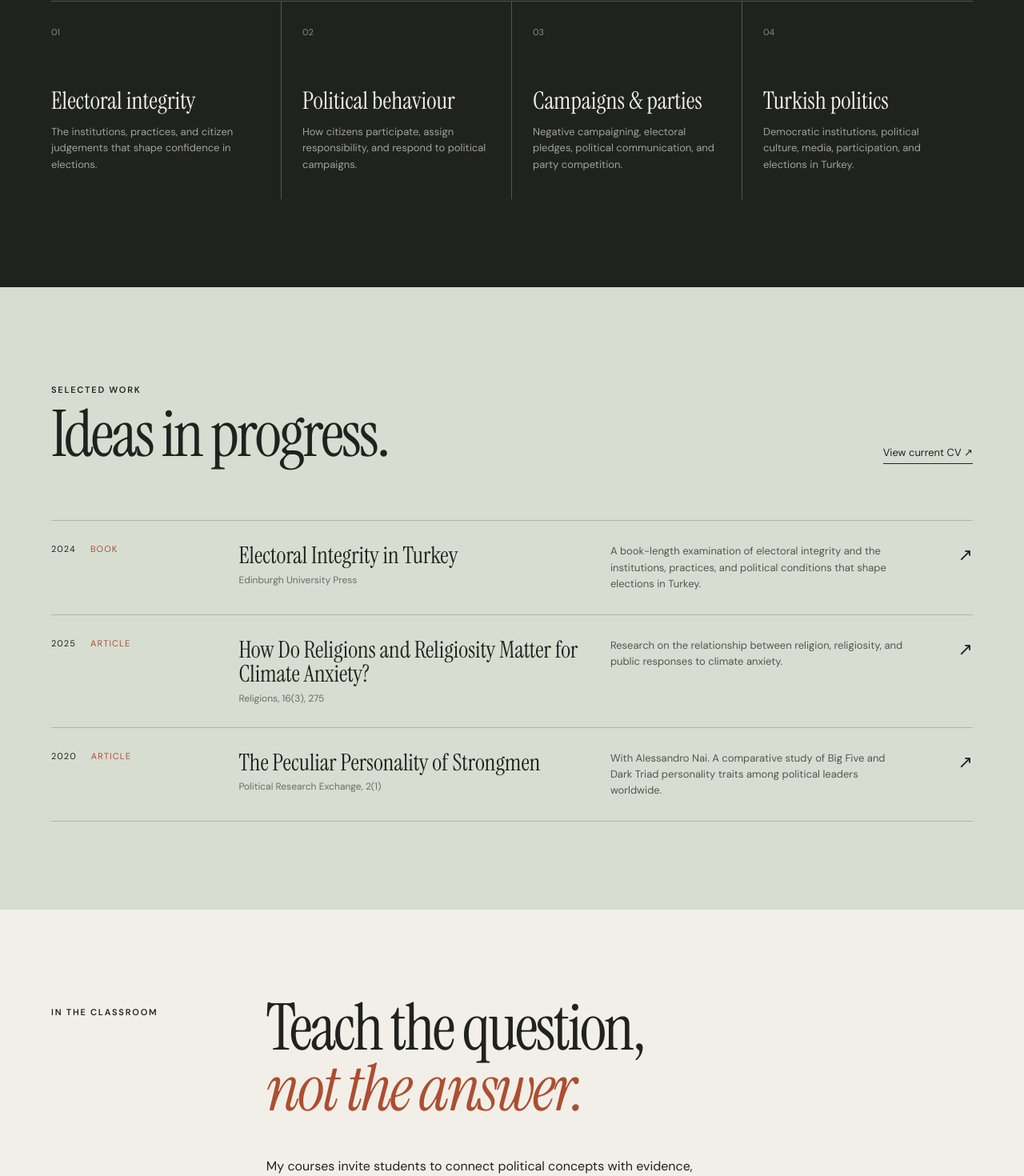
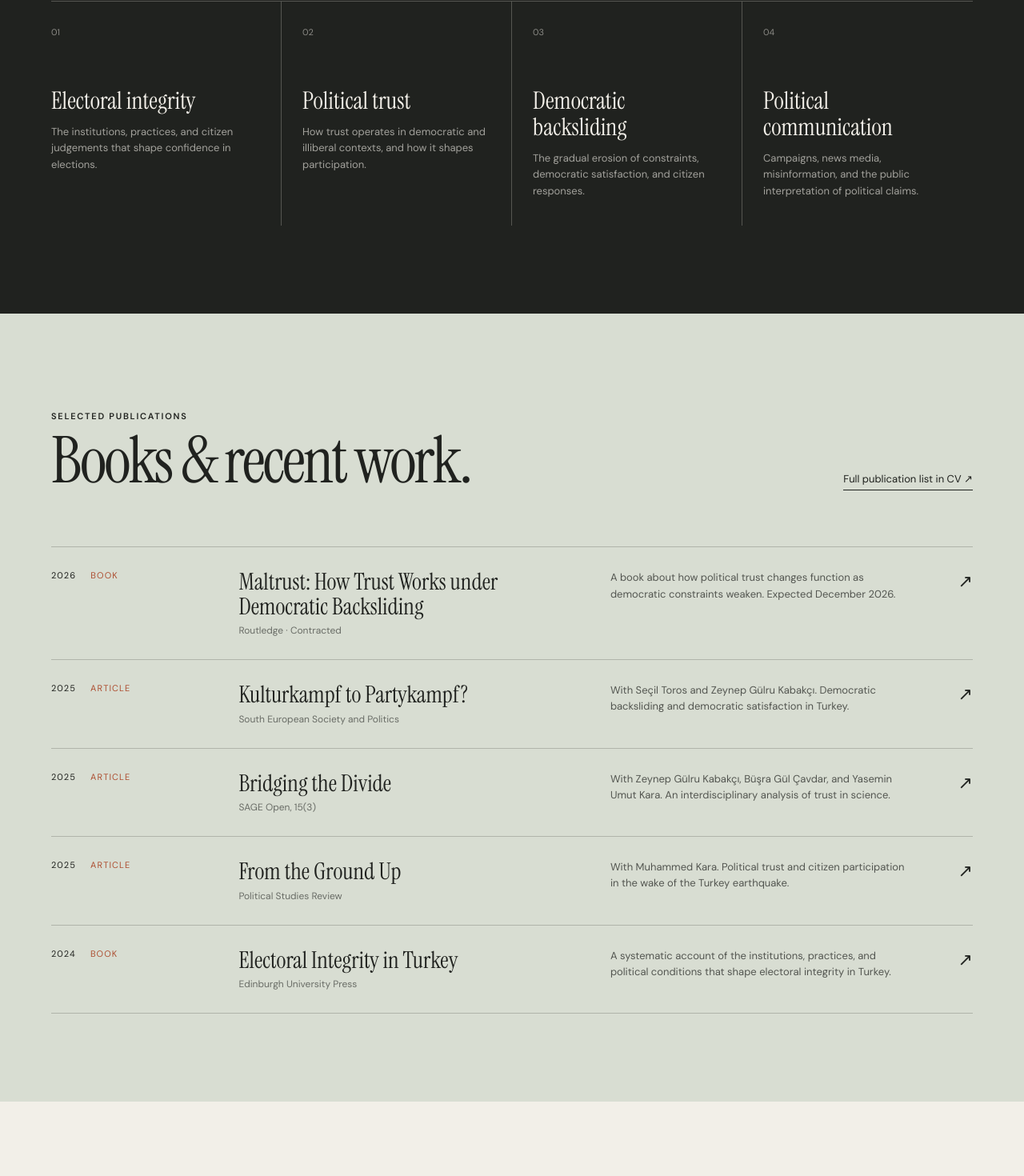
Before and after one commit to emretoros/emretoros.github.io, a Next.js app: page / in a window 1280 px wide. Shown: the part 1255-2725 px from the top of the page at 80% size. Built offline with nearby package versions, Linux system fonts and the light colour scheme.

Commit message:
Update site from current CV

```diff
--- a/app/layout.js
+++ b/app/layout.js
@@ -3,7 +3,7 @@ import "./styles.css";
 export const metadata = {
   title: "Emre Toros — Political Scientist",
   description:
-    "Research on political trust, democratic representation, populism, and public opinion.",
+    "Research on electoral integrity, political trust, democratic backsliding, and political communication.",
 };
 
 export default function RootLayout({ children }) {
--- a/app/page.js
+++ b/app/page.js
@@ -1,32 +1,58 @@
 const publications = [
+  {
+    year: "2026",
+    type: "Book",
+    title: "Maltrust: How Trust Works under Democratic Backsliding",
+    journal: "Routledge · Contracted",
+    text: "A book about how political trust changes function as democratic constraints weaken. Expected December 2026.",
+    href: "/emre-toros-cv.pdf#page=2",
+  },
+  {
+    year: "2025",
+    type: "Article",
+    title: "Kulturkampf to Partykampf?",
+    journal: "South European Society and Politics",
+    text: "With Seçil Toros and Zeynep Gülru Kabakçı. Democratic backsliding and democratic satisfaction in Turkey.",
+    href: "https://doi.org/10.1080/13608746.2025.2573704",
+  },
+  {
+    year: "2025",
+    type: "Article",
+    title: "Bridging the Divide",
+    journal: "SAGE Open, 15(3)",
+    text: "With Zeynep Gülru Kabakçı, Büşra Gül Çavdar, and Yasemin Umut Kara. An interdisciplinary analysis of trust in science.",
+    href: "https://doi.org/10.1177/21582440251352376",
+  },
+  {
+    year: "2025",
+    type: "Article",
+    title: "From the Ground Up",
+    journal: "Political Studies Review",
+    text: "With Muhammed Kara. Political trust and citizen participation in the wake of the Turkey earthquake.",
+    href: "https://doi.org/10.1177/14789299251357768",
+  },
   {
     year: "2024",
     type: "Book",
     title: "Electoral Integrity in Turkey",
     journal: "Edinburgh University Press",
-    text: "A book-length examination of electoral integrity and the institutions, practices, and political conditions that shape elections in Turkey.",
-  },
-  {
-    year: "2025",
-    type: "Article",
-    title: "How Do Religions and Religiosity Matter for Climate Anxiety?",
-    journal: "Religions, 16(3), 275",
-    text: "Research on the relationship between religion, religiosity, and public responses to climate anxiety.",
-  },
-  {
-    year: "2020",
-    type: "Article",
-    title: "The Peculiar Personality of Strongmen",
-    journal: "Political Research Exchange, 2(1)",
-    text: "With Alessandro Nai. A comparative study of Big Five and Dark Triad personality traits among political leaders worldwide.",
+    text: "A systematic account of the institutions, practices, and political conditions that shape electoral integrity in Turkey.",
+    href: "https://edinburghuniversitypress.com/book-electoral-integrity-in-turkey.html",
   },
 ];
 
 const themes = [
   ["01", "Electoral integrity", "The institutions, practices, and citizen judgements that shape confidence in elections."],
-  ["02", "Political behaviour", "How citizens participate, assign responsibility, and respond to political campaigns."],
-  ["03", "Campaigns & parties", "Negative campaigning, electoral pledges, political communication, and party competition."],
-  ["04", "Turkish politics", "Democratic institutions, political culture, media, participation, and elections in Turkey."],
+  ["02", "Political trust", "How trust operates in democratic and illiberal contexts, and how it shapes participation."],
+  ["03", "Democratic backsliding", "The gradual erosion of constraints, democratic satisfaction, and citizen responses."],
+  ["04", "Political communication", "Campaigns, news media, misinformation, and the public interpretation of political claims."],
+];
+
+const projects = [
+  ["2026–2028", "Fiscal Illusion in Turkey", "TÜBİTAK 1001 · Researcher"],
+  ["2026–2027", "Does Source Matter?", "TÜBİTAK 1002 · Principal Investigator"],
+  ["2024–2028", "EUPopLink", "COST Action CA23102 · Working Group Member"],
+  ["2022–2025", "Turkey Trust Research", "TÜBİTAK 1001 · Principal Investigator"],
 ];
 
 function Arrow() {
@@ -40,20 +66,20 @@ export default function Home() {
         <a className="brand" href="#top" aria-label="Home">ET<span>•</span></a>
         <div className="navlinks">
           <a href="#research">Research</a>
-          <a href="#writing">Writing</a>
-          <a href="#teaching">Teaching</a>
-          <a className="pill" href="https://github.com/emretoros">GitHub <Arrow /></a>
+          <a href="#publications">Publications</a>
+          <a href="#projects">Projects</a>
+          <a className="pill" href="/emre-toros-cv.pdf">Download CV <Arrow /></a>
         </div>
       </nav>
 
       <section className="hero" id="top">
-        <p className="eyebrow">Political scientist · Researcher · Educator</p>
+        <p className="eyebrow">Professor of Applied Data Science · Political Scientist</p>
         <h1>Politics is not only what institutions do. It is also what citizens <em>believe</em> they do.</h1>
         <div className="hero-bottom">
           <p className="intro">
-            I’m <strong>Emre Toros</strong>, a political scientist studying electoral
-            integrity, political behaviour, campaigns, and public opinion—with a
-            particular focus on Turkey.
+            I’m <strong>Emre Toros</strong>, Professor in the Department of Applied
+            Data Science at TED University. My research examines electoral integrity,
+            political trust, democratic backsliding, and political communication.
           </p>
           <a className="circle-link" href="#research" aria-label="Explore research">↓</a>
         </div>
@@ -81,17 +107,17 @@ export default function Home() {
         </div>
       </section>
 
-      <section className="section writing" id="writing">
+      <section className="section writing" id="publications">
         <header className="writing-head">
           <div>
-            <p className="kicker">Selected work</p>
-            <h2>Ideas in progress.</h2>
+            <p className="kicker">Selected publications</p>
+            <h2>Books & recent work.</h2>
           </div>
-          <a href="https://emretoros.weebly.com/cv.html">View current CV <Arrow /></a>
+          <a href="/emre-toros-cv.pdf">Full publication list in CV <Arrow /></a>
         </header>
         <div className="pubs">
           {publications.map((pub) => (
-            <article className="pub" key={pub.title}>
+            <a className="pub" href={pub.href} key={pub.title}>
               <div className="pub-meta"><span>{pub.year}</span><span>{pub.type}</span></div>
               <div>
                 <h3>{pub.title}</h3>
@@ -99,27 +125,28 @@ export default function Home() {
               </div>
               <p className="abstract">{pub.text}</p>
               <span className="pub-arrow"><Arrow /></span>
-            </article>
+            </a>
           ))}
         </div>
       </section>
 
-      <section className="section teaching" id="teaching">
+      <section className="section teaching" id="projects">
         <div className="teaching-label">
-          <p className="kicker">In the classroom</p>
-          <span className="monogram">ET</span>
+          <p className="kicker">Current profile</p>
+          <img className="profile-photo" src="/profile.jpeg" alt="Emre Toros" />
         </div>
         <div className="teaching-main">
-          <h2>Teach the question,<br /><em>not the answer.</em></h2>
+          <h2>Research across<br /><em>institutions & citizens.</em></h2>
           <p>
-            My courses invite students to connect political concepts with evidence,
-            question easy explanations, and develop arguments that can withstand
-            serious scrutiny.
+            My work combines political science, communication research, and applied
+            data science. I have held visiting positions at Harvard University,
+            King&apos;s College London, and Stanford University, and served as Dean of
+            the Faculty of Communication at Hacettepe University.
           </p>
           <div className="course-list">
-            <div><span>Undergraduate</span><strong>Research Methods in Social Sciences</strong></div>
-            <div><span>Undergraduate</span><strong>Comparative Politics</strong></div>
-            <div><span>Graduate</span><strong>Public Opinion & Political Behaviour</strong></div>
+            {projects.map(([years, title, role]) => (
+              <div key={title}><span>{years}</span><strong>{title}<small>{role}</small></strong></div>
+            ))}
           </div>
         </div>
       </section>
@@ -130,11 +157,13 @@ export default function Home() {
           <h2>Research begins<br />with a good question.</h2>
         </div>
         <div className="footer-links">
-          <a href="https://github.com/emretoros">GitHub <Arrow /></a>
-          <a href="https://emretoros.weebly.com/publications.html">Full publication list <Arrow /></a>
+          <a href="mailto:emretoros@bilkent.edu.tr">Email <Arrow /></a>
+          <a href="https://orcid.org/0000-0002-7550-3185">ORCID <Arrow /></a>
+          <a href="https://tinyurl.com/yeydy7jp">Google Scholar <Arrow /></a>
+          <a href="/emre-toros-cv.pdf">Download CV <Arrow /></a>
           <a href="#top">Back to top ↑</a>
         </div>
-        <p className="fineprint">© 2026 Emre Toros · Istanbul, Türkiye</p>
+        <p className="fineprint">© 2026 Emre Toros · Ankara, Türkiye</p>
       </footer>
     </main>
   );
--- a/app/styles.css
+++ b/app/styles.css
@@ -73,6 +73,8 @@ h2 { font: 400 clamp(50px, 6.3vw, 92px)/.94 "Instrument Serif", serif; letter-sp
 .writing-head { display: flex; justify-content: space-between; align-items: flex-end; margin-bottom: 70px; }
 .writing-head a { border-bottom: 1px solid var(--ink); padding-bottom: 5px; font-size: 13px; }
 .pub { border-top: 1px solid var(--line); padding: 28px 0; display: grid; grid-template-columns: .65fr 1.4fr 1.2fr 50px; gap: 35px; align-items: start; }
+.pub { transition: opacity .2s ease, transform .2s ease; }
+.pub:hover { opacity: .68; transform: translateX(4px); }
 .pub:last-child { border-bottom: 1px solid var(--line); }
 .pub-meta { display: flex; gap: 18px; font-size: 11px; text-transform: uppercase; letter-spacing: .1em; }
 .pub-meta span:last-child { color: var(--rust); }
@@ -83,12 +85,14 @@ h2 { font: 400 clamp(50px, 6.3vw, 92px)/.94 "Instrument Serif", serif; letter-sp
 .teaching { display: grid; grid-template-columns: .7fr 2.3fr; background: var(--paper); }
 .teaching-label { display: flex; flex-direction: column; justify-content: space-between; }
 .monogram { font: 100px/1 "Instrument Serif", serif; opacity: .12; }
+.profile-photo { width: min(230px, 75%); aspect-ratio: 306/385; object-fit: cover; filter: grayscale(12%); }
 .teaching-main h2 em { color: var(--rust); font-weight: 400; }
 .teaching-main > p { max-width: 550px; line-height: 1.7; margin: 45px 0 60px; }
 .course-list { border-top: 1px solid var(--line); }
 .course-list div { display: grid; grid-template-columns: 1fr 2fr; padding: 22px 0; border-bottom: 1px solid var(--line); }
 .course-list span { font-size: 11px; text-transform: uppercase; letter-spacing: .1em; color: var(--rust); }
 .course-list strong { font-weight: 500; }
+.course-list small { display: block; margin-top: 6px; font-size: 11px; font-weight: 400; opacity: .58; }
 footer { padding: 100px 5vw 35px; background: var(--rust); color: var(--paper); display: grid; grid-template-columns: 2fr 1fr; gap: 70px; }
 footer h2 { margin-top: 30px; }
 .footer-links { display: flex; flex-direction: column; justify-content: flex-end; }
@@ -101,7 +105,8 @@ footer h2 { margin-top: 30px; }
   .hero-bottom { justify-content: space-between; gap: 25px; }
   .section { padding: 75px 6vw; }
   .section-head { grid-template-columns: 1fr; }
-  .themes { grid-template-columns: 1fr 1fr; margin-top: 65px; }
+  .themes { grid-template-columns: repeat(2, minmax(0, 1fr)); margin-top: 65px; }
+  .theme { min-width: 0; }
   .theme:nth-child(2) { border-right: 0; }
   .pub { grid-template-columns: 1fr; gap: 15px; }
   .pub-arrow { display: none; }
```
Also changed, not shown: public/profile.jpeg (added), 1 other file (tests, documents, lock files or other folders).
